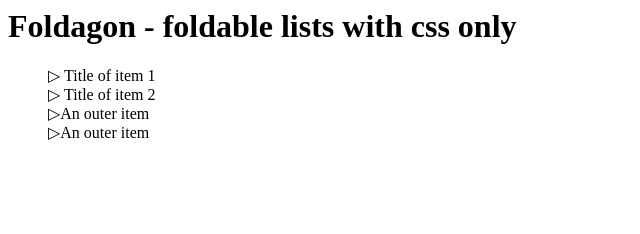
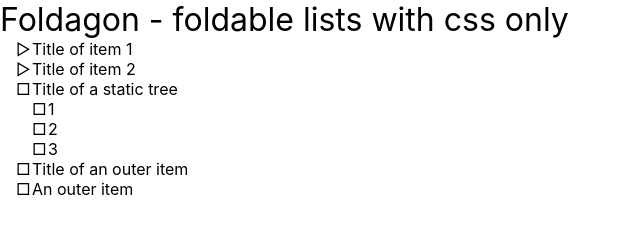
Before and after one commit to Japanuspus/html-foldagon, a plain HTML site: page index.html in a window 1280 px wide. Shown: the whole page, without its empty margins (0-640 px from the left). Drawn offline with Linux system fonts and the light colour scheme.

Commit message:
Fix layout spacing for foldagon

```diff
--- a/foldagon.css
+++ b/foldagon.css
@@ -1,42 +1,32 @@
 /*
-Example html:
-
-
+Example html::
     <ul class="tree">
-        <li class="foldable">
-            <input type="checkbox" id="item1">
-            <label for="item1"></label>
-            <span>Title of item 1</span>
+        <li class="foldable"><input type="checkbox" id="item1"><label for="item1"></label><span>Title of item 1</span>
             <ul>
                 <li>1</li>
             </ul>
         <li><span>An outer item</span></li>
+
+There can be no spaces between elements in start of <li>
 */
 
-ul.tree,
-ul.tree ul {
-    list-style-type: none;
+@import 'reset.css';
+
+/*
+    Attach markers in front of li.
+    Since there is no parent selector in css, we need to use
+    ::before on a child in the foldable case.
+    We could require a child for the non-foldable case, but
+    the following should work, attaching the
+    display:inline-block makes sizing work.
+*/
+
+li {
+    padding-left: 1rem;
 }
 
 ul.tree input[type='checkbox'] {
     display: none;
-}
-
-ul.tree li.foldable::before {
-    content: '';
-    width: 0em;
-}
-
-ul.tree input[type='checkbox']+label::before,
-ul.tree li::before {
-    content: '\25B7';
-    position: relative;
-    width: 1em;
-    height: 1em;
-}
-
-ul.tree input[type='checkbox']:checked+label::before {
-    content: '\25BD';
 }
 
 ul.tree input[type='checkbox']~ul {
@@ -46,3 +36,26 @@ ul.tree input[type='checkbox']~ul {
 ul.tree input[type='checkbox']:checked~ul {
     display: block;
 }
+
+ul.tree li.foldable>input[type='checkbox']+label::before,
+ul.tree li::before {
+    display: inline-block;
+    width: 1rem;
+}
+
+ul.tree li::before {
+    content: '\25A1';
+}
+
+ul.tree li.foldable::before {
+    content: '';
+    width: 0;
+}
+
+ul.tree li.foldable>input[type='checkbox']+label::before {
+    content: '\25B7';
+}
+
+ul.tree li.foldable>input[type='checkbox']:checked+label::before {
+    content: '\25BD';
+}
--- a/index.html
+++ b/index.html
@@ -9,32 +9,35 @@
     The input-id/label-for identifier is the price we pay to avoid js.
     Alternative html would be input inside label, but that doesn't allow a css
     selector on the inner ul.
+
+    note: There can be no spaces between <li .foldable> and <span>
 -->
 
 <body>
     <h1>Foldagon - foldable lists with css only</h1>
     <ul class="tree">
-        <li class="foldable">
-            <input type="checkbox" id="item1">
-            <label for="item1"></label>
-            <span>Title of item 1</span>
+        <li class="foldable"><input type="checkbox" id="item1"><label for="item1"></label><span>Title of item 1</span>
             <ul>
                 <li>1</li>
                 <li>2</li>
                 <li>3</li>
             </ul>
         </li>
-        <li class="foldable">
-            <input type="checkbox" id="item2">
-            <label for="item2"></label>
-            <span>Title of item 2</span>
+        <li class="foldable"><input type="checkbox" id="item2"><label for="item2"></label><span>Title of item 2</span>
             <ul>
                 <li>1</li>
                 <li>2</li>
                 <li>3</li>
             </ul>
         </li>
-        <li><span>An outer item</span></li>
+        <li><span>Title of a static tree</span>
+            <ul>
+                <li>1</li>
+                <li>2</li>
+                <li>3</li>
+            </ul>
+        </li>
+        <li><span>Title of an outer item</span></li>
         <li><span>An outer item</span></li>
     </ul>
 </body>
--- a/reset.css
+++ b/reset.css
@@ -2,6 +2,7 @@
 
 html {
     box-sizing: border-box;
+    font-family: -apple-system, BlinkMacSystemFont, 'Segoe UI', Roboto, Oxygen, Ubuntu, Cantarell, 'Open Sans', 'Helvetica Neue', sans-serif;
     font-size: 16px;
 }
 
@@ -24,6 +25,8 @@ ul,
 dl,
 dt,
 dd,
+input,
+label,
 blockquote,
 figure,
 fieldset,
```
